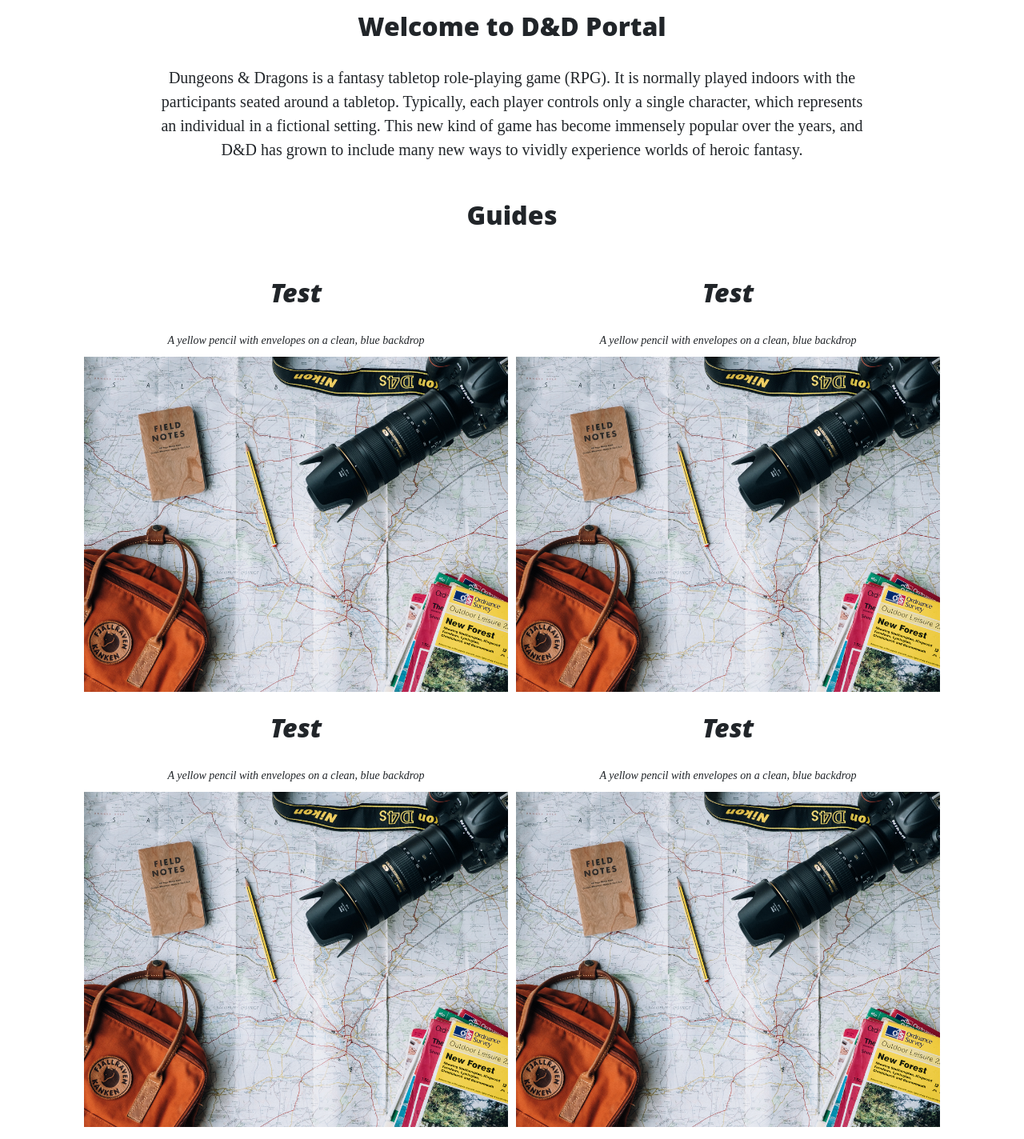
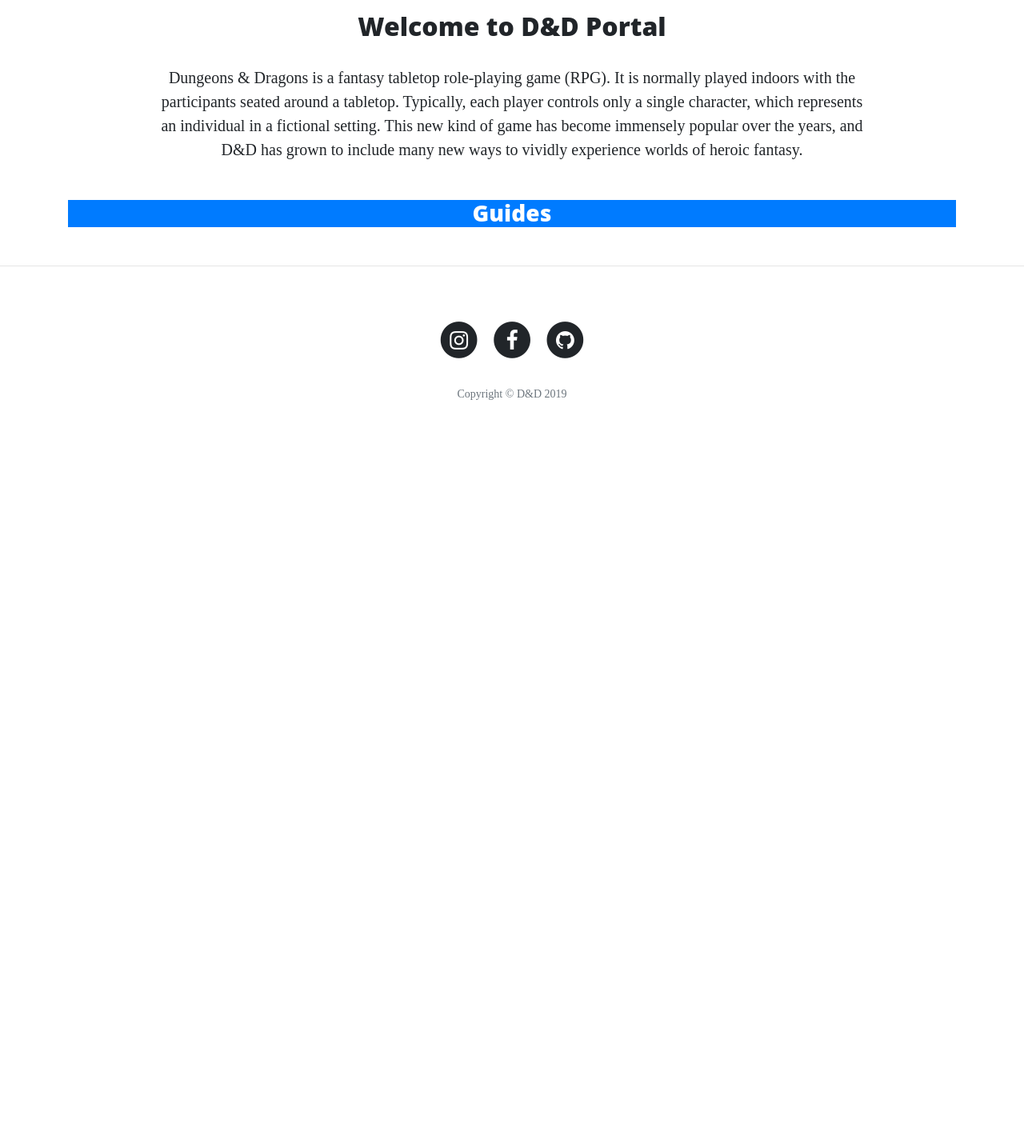
Before and after one commit to luziandrade/dandd_milestonepro, a Flask app: page / in a window 1280 px wide. Shown: the part 436-1860 px from the top of the page at 80% size. After the commit the page ends 936 px from the top, so only its background shows below. Run offline with Flask 2, Linux system fonts and the light colour scheme; some libraries are stand-ins or nearby versions.

Commit message:
database

```diff
--- a/templates/index.html
+++ b/templates/index.html
@@ -17,63 +17,12 @@
 </section>
 
     <!--Guide-->
-<section class="content-section">
+<section class="content-section bg-primary text-white text-center">
 <div class="container">
-    <div class="content-section-heading text-center">
-        <h2 class="mb-5">Guides</h2>
-    </div>
-    <div class="row no-gutters">
-        <div class="col-lg-6">
-            <a class="portfolio-item" href="">
-                <span class="caption">
-                    <span class="caption-content">
-                        <h2>Test</h2>
-                        <p class="mb-0">A yellow pencil with envelopes on
-                        a clean, blue backdrop</p>
-                    </span>
-                </span>
-                <img class="img-fluid" src="static/img/about-bg.jpg" alt>
-            </a>
-        </div>
-        <div class="col-lg-6">
-            <a class="portfolio-item" href="">
-                <span class="caption">
-                    <span class="caption-content">
-                        <h2>Test</h2>
-                        <p class="mb-0">A yellow pencil with envelopes on
-                        a clean, blue backdrop</p>
-                    </span>
-                </span>
-                <img class="img-fluid" src="static/img/about-bg.jpg" alt>
-            </a>
-        </div>
-        <div class="col-lg-6">
-            <a class="portfolio-item" href="">
-                <span class="caption">
-                    <span class="caption-content">
-                        <h2>Test</h2>
-                        <p class="mb-0">A yellow pencil with envelopes on
-                        a clean, blue backdrop</p>
-                    </span>
-                </span>
-                <img class="img-fluid" src="static/img/about-bg.jpg" alt>
-            </a>
-        </div>
-        <div class="col-lg-6">
-            <a class="portfolio-item" href="">
-                <span class="caption">
-                    <span class="caption-content">
-                        <h2>Test</h2>
-                        <p class="mb-0">A yellow pencil with envelopes on
-                        a clean, blue backdrop</p>
-                    </span>
-                </span>
-                <img class="img-fluid" src="static/img/about-bg.jpg" alt>
-            </a>
-        </div>
+    <div class="content-section-heading">
+        <h3 class="mb-5">Guides</h3>
     </div>
 </div>
-
 </section>
 
 
```
Also changed, not shown: data/articles.json (added, +15 -0 lines).
